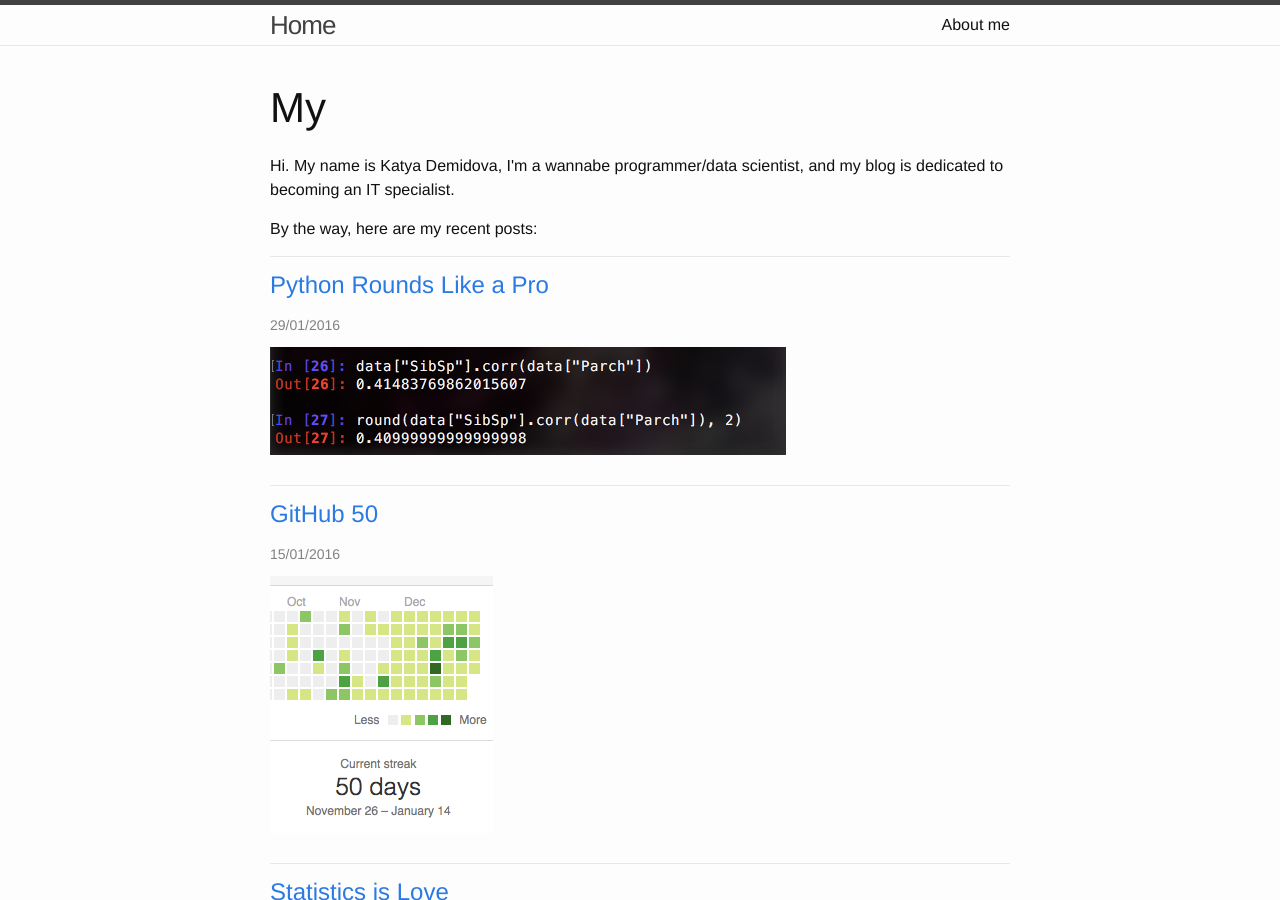
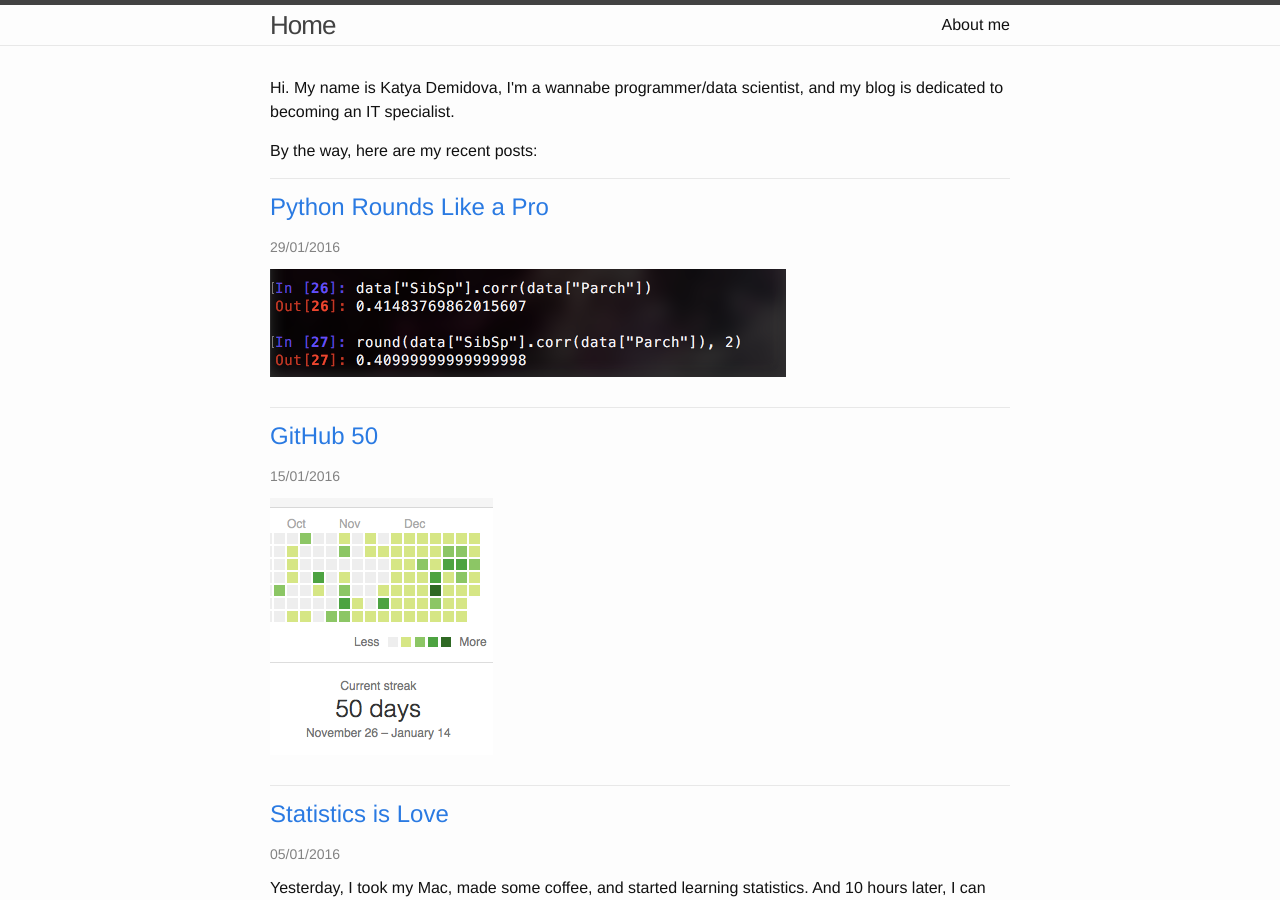
Before and after one commit to demidovakatya/demidovakatya.github.io, a Jekyll site: the page built from index.html, in a window 1280 px wide and 900 px high. Built offline with Jekyll 4.4.1, drawn with Linux system fonts in a browser that asks for light colours; nearby versions of some CDN libraries.

Commit message:
Small changes

```diff
--- a/index.html
+++ b/index.html
@@ -3,7 +3,7 @@
 ---
 
 <div class="home">
-  <h1 class="page-heading">My </h1>
+  <!-- <h1 class="page-heading">My </h1> -->
 
   <p>{{ site.description }}</p>
 
```
